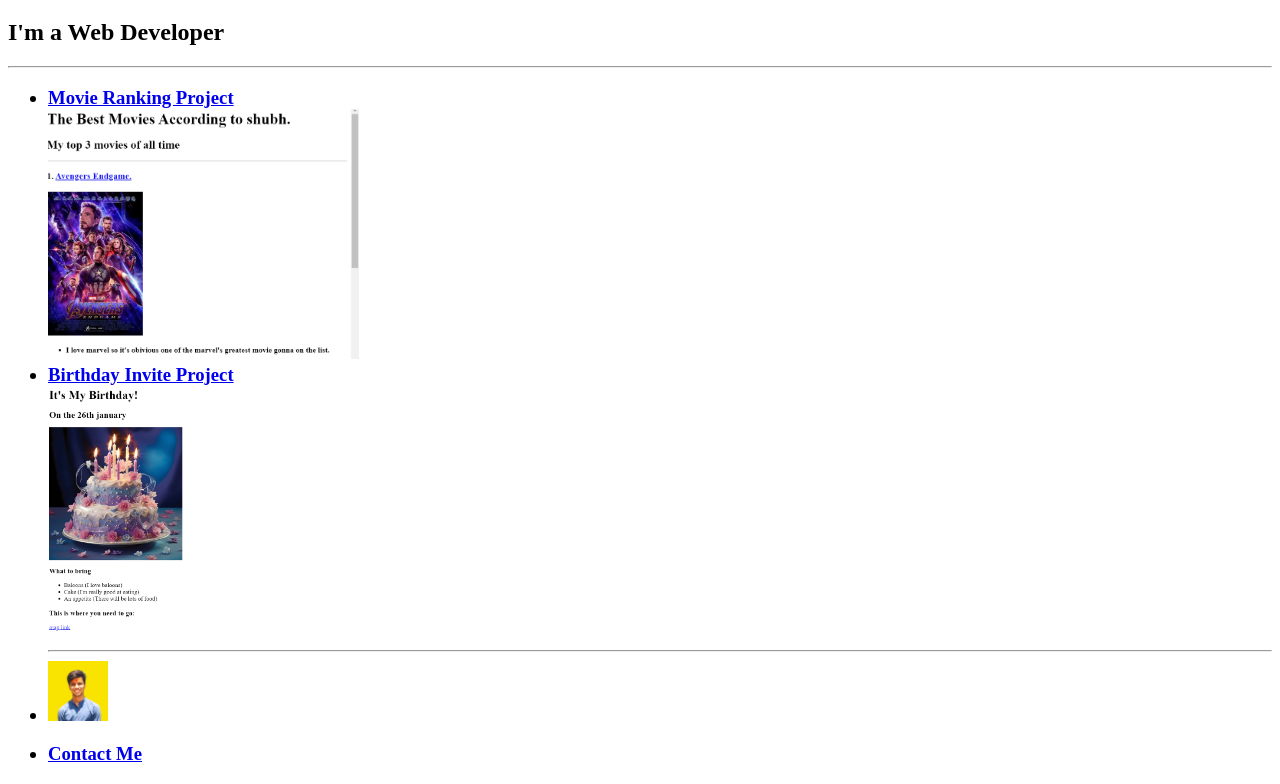
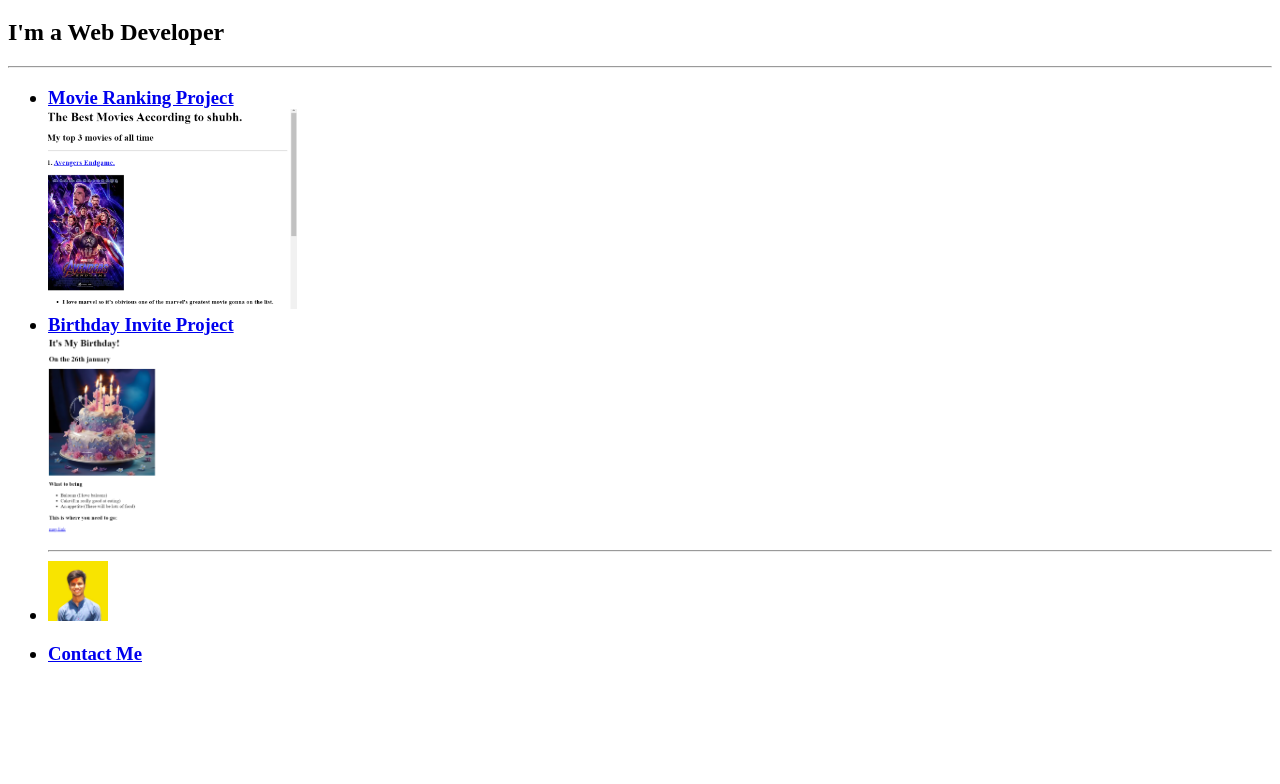
Before and after one commit to shubh-2601/html-portfolio, a plain HTML site: page index.html in a window 1280 px wide. Shown: the part 61-845 px from the top of the page. After the commit the page ends 800 px from the top, so only its background shows below. Drawn offline with Linux system fonts and the light colour scheme.

Commit message:
Update index.html

```diff
--- a/index.html
+++ b/index.html
@@ -13,9 +13,9 @@
         <ul>
             <h3>
                 <li><a href="./public/movie-ranking.html">Movie Ranking Project</a></li>
-                <img src="./assets/images/movie-ranking.png" height="250" />
+                <img src="./assets/images/movie-ranking.png" height="200" />
                 <li><a href="./public/birthday-invite.html">Birthday Invite Project</a></li>
-                <img src="./assets/images/birthday-invite.png" height="250" />
+                <img src="./assets/images/birthday-invite.png" height="200" />
                 <hr />
                 <li><a href="./public/about.html"><img src="./assets/images/shubh.png" height="60" style="display: block;" /></a></li><br />
                 <li><a href="./public/contact.html">Contact Me</a></li>
```
